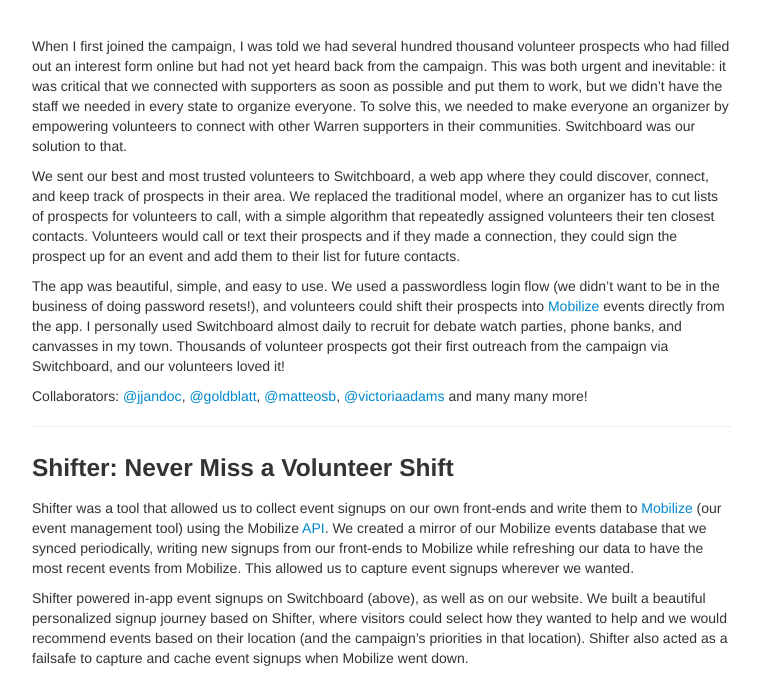
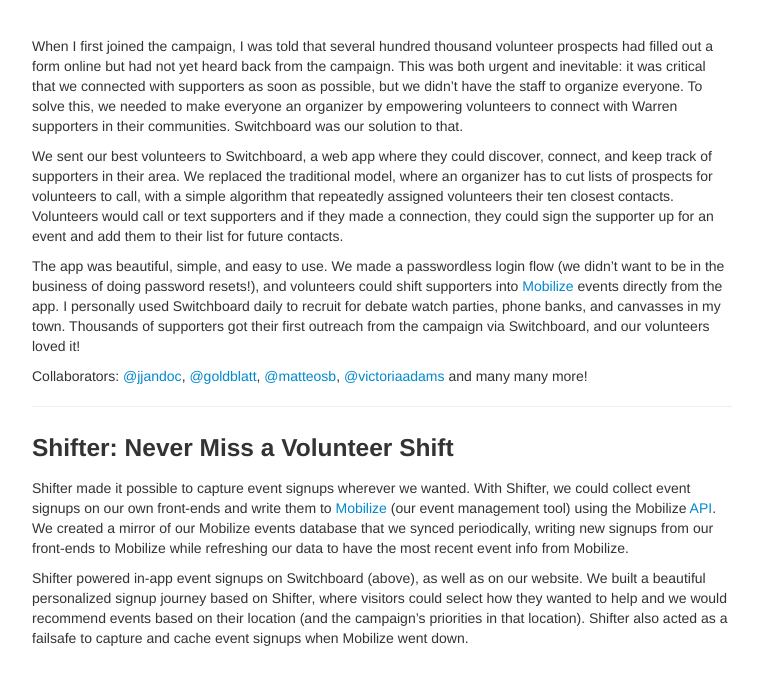
Before and after one commit to vyedin/vyedin.github.io, a Jekyll site: the page built from pages/campaigns.md, in a window 1280 px wide and 900 px high, scrolled down 1170 px, cut to the strip 222-900 px from the top of the window. Shown: the whole strip, without its empty margins (258-1021 px from the left). Built offline with Jekyll 4.4.1, drawn with Linux system fonts in a browser that asks for light colours.

Commit message:
Update campaigns.md

```diff
--- a/pages/campaigns.md
+++ b/pages/campaigns.md
@@ -31,11 +31,11 @@ Switchboard was a tool for distributed organizing. It's my favorite of all the p
 
 <br/>
 
-When I first joined the campaign, I was told we had several hundred thousand volunteer prospects who had filled out an interest form online but had not yet heard back from the campaign. This was both urgent and inevitable: it was critical that we connected with supporters as soon as possible and put them to work, but we didn't have the staff we needed in every state to organize everyone. To solve this, we needed to make everyone an organizer by empowering volunteers to connect with other Warren supporters in their communities. Switchboard was our solution to that.
+When I first joined the campaign, I was told that several hundred thousand volunteer prospects had filled out a form online but had not yet heard back from the campaign. This was both urgent and inevitable: it was critical that we connected with supporters as soon as possible, but we didn't have the staff to organize everyone. To solve this, we needed to make everyone an organizer by empowering volunteers to connect with Warren supporters in their communities. Switchboard was our solution to that.
 
-We sent our best and most trusted volunteers to Switchboard, a web app where they could discover, connect, and keep track of prospects in their area. We replaced the traditional model, where an organizer has to cut lists of prospects for volunteers to call, with a simple algorithm that repeatedly assigned volunteers their ten closest contacts. Volunteers would call or text their prospects and if they made a connection, they could sign the prospect up for an event and add them to their list for future contacts.
+We sent our best volunteers to Switchboard, a web app where they could discover, connect, and keep track of supporters in their area. We replaced the traditional model, where an organizer has to cut lists of prospects for volunteers to call, with a simple algorithm that repeatedly assigned volunteers their ten closest contacts. Volunteers would call or text supporters and if they made a connection, they could sign the supporter up for an event and add them to their list for future contacts.
 
-The app was beautiful, simple, and easy to use. We used a passwordless login flow (we didn't want to be in the business of doing password resets!), and volunteers could shift their prospects into [Mobilize](https://join.mobilize.us/) events directly from the app. I personally used Switchboard almost daily to recruit for debate watch parties, phone banks, and canvasses in my town. Thousands of volunteer prospects got their first outreach from the campaign via Switchboard, and our volunteers loved it!
+The app was beautiful, simple, and easy to use. We made a passwordless login flow (we didn't want to be in the business of doing password resets!), and volunteers could shift supporters into [Mobilize](https://join.mobilize.us/) events directly from the app. I personally used Switchboard daily to recruit for debate watch parties, phone banks, and canvasses in my town. Thousands of supporters got their first outreach from the campaign via Switchboard, and our volunteers loved it!
 
 Collaborators: [@jjandoc](https://github.com/jjandoc), [@goldblatt](https://github.com/goldblatt), [@matteosb](https://github.com/matteosb), [@victoriaadams](https://twitter.com/victoriadams) and many many more!
 
@@ -43,13 +43,29 @@ Collaborators: [@jjandoc](https://github.com/jjandoc), [@goldblatt](https://gith
 
 ### Shifter: Never Miss a Volunteer Shift
 
-Shifter was a tool that allowed us to collect event signups on our own front-ends and write them to [Mobilize](https://join.mobilize.us/) (our event management tool) using the Mobilize [API](https://github.com/mobilizeamerica/api). We created a mirror of our Mobilize events database that we synced periodically, writing new signups from our front-ends to Mobilize while refreshing our data to have the most recent events from Mobilize. This allowed us to capture event signups wherever we wanted.
+Shifter made it possible to capture event signups wherever we wanted. With Shifter, we could collect event signups on our own front-ends and write them to [Mobilize](https://join.mobilize.us/) (our event management tool) using the Mobilize [API](https://github.com/mobilizeamerica/api). We created a mirror of our Mobilize events database that we synced periodically, writing new signups from our front-ends to Mobilize while refreshing our data to have the most recent event info from Mobilize.
 
 Shifter powered in-app event signups on Switchboard (above), as well as on our website. We built a beautiful personalized signup journey based on Shifter, where visitors could select how they wanted to help and we would recommend events based on their location (and the campaign's priorities in that location). Shifter also acted as a failsafe to capture and cache event signups when Mobilize went down.
+
+<br/>
+
+<p align="center">
+  <img src="../assets/images/shifter.png" alt="Shift Yourself"/>
+</p>
+
+<br/>
 
 A Shifter widget was integrated directly into the call script in ThruTalk. This meant that a volunteer calling to recruit for an event on the mass-contact calling tool could sign up the people they were calling for a Mobilize event directly from the call script by submitting a form with the person's data pre-filled and the shift time selected.
 
 This is important because before Shifter, callers would mark the person they were calling as "interested in attending" in a survey question, relying on the callee to remember to attend the event (!!!). With Shifter, the callee received email reminders from Mobilize, and the success of our recruitment efforts could be tracked and measured. Shifter helped us capture thousands of volunteer shifts that would otherwise have been lost.
+
+<br/>
+
+<p align="center">
+  <img src="../assets/images/shifter2.png" alt="Shift Yourself" width="500"/>
+</p>
+
+<br/>
 
 Collaborators:  [@goldblatt](https://github.com/goldblatt), [@jjandoc](https://github.com/jjandoc), [@victoriaadams](https://twitter.com/victoriadams), [@matteosb](https://github.com/matteosb), and many more.
 
```
